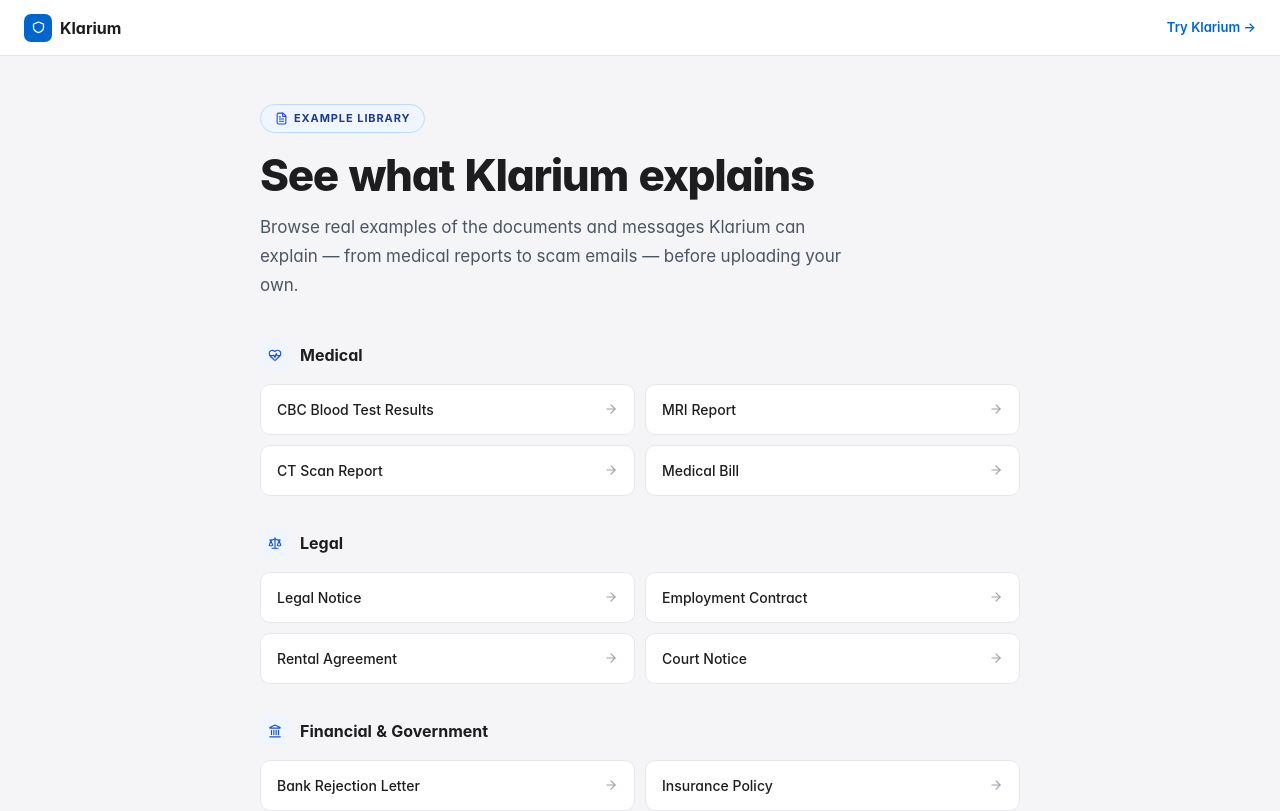
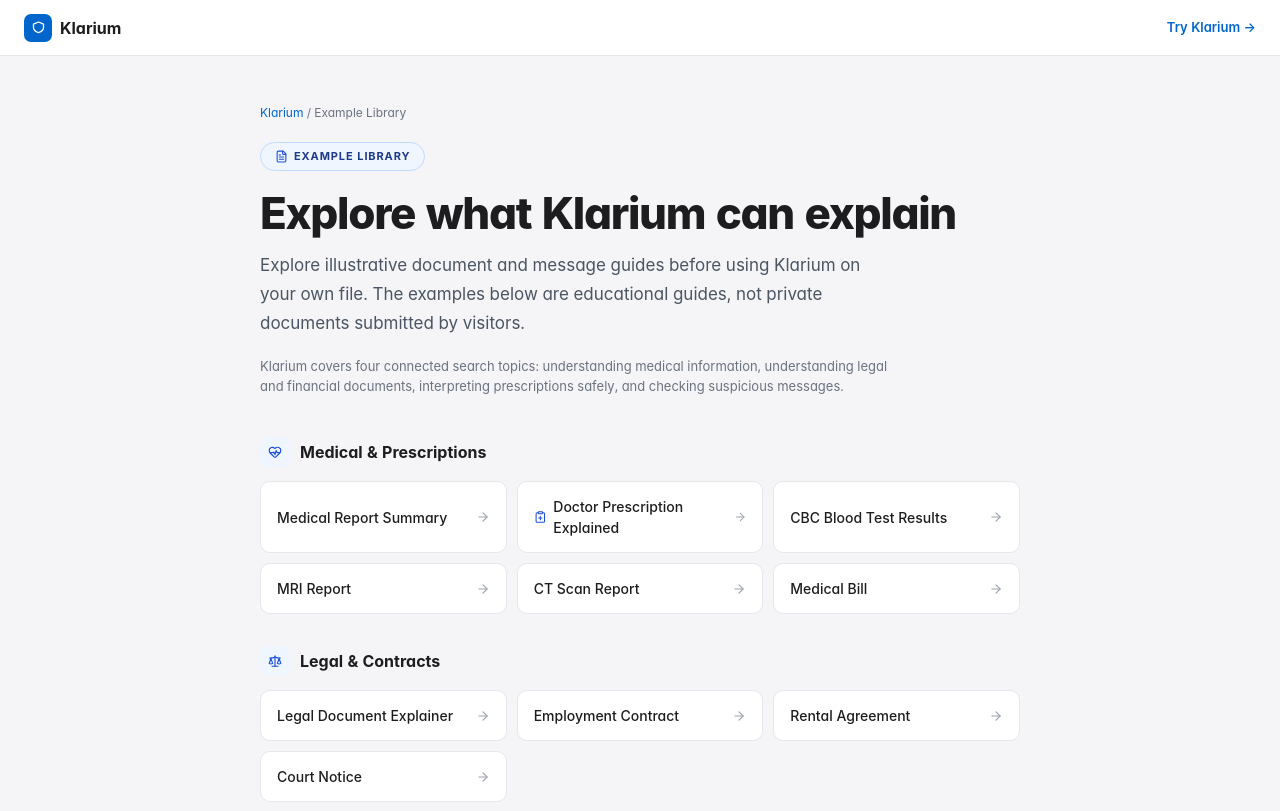
Before and after one commit to mohammaddanidk-ship-it/klario, a Next.js app: page /example-library in a window 1280 px wide. Shown: the top 811 px of the page. Built offline with nearby package versions, Linux system fonts and the light colour scheme.

Commit message:
seo: improve content hub and add prescription cluster

```diff
--- a/src/app/example-library/page.tsx
+++ b/src/app/example-library/page.tsx
@@ -1,18 +1,20 @@
 import type { Metadata } from "next";
 import Link from "next/link";
-import { HeartPulse, Scale, Landmark, ShieldCheck, FileText, ArrowRight } from "lucide-react";
+import { HeartPulse, Scale, Landmark, ShieldCheck, FileText, ArrowRight, ClipboardPlus } from "lucide-react";
 
 export const metadata: Metadata = {
-  title: "Example Library — See What Klarium Explains | Klarium",
-  description: "Browse real examples of documents Klarium explains — medical reports, legal notices, bank letters, and scam messages — in plain language.",
+  title: "Document & Scam Example Library — What Klarium Explains | Klarium",
+  description: "Browse illustrative examples of documents, prescriptions, medical reports, legal notices, bank letters, and scam messages that Klarium can help explain in plain language.",
   alternates: { canonical: "/example-library" },
 };
 
 const CATEGORIES = [
   {
-    group: "Medical",
+    group: "Medical & Prescriptions",
     icon: HeartPulse,
     items: [
+      { label: "Medical Report Summary", href: "/medical-report-summary-ai" },
+      { label: "Doctor Prescription Explained", href: "/doctor-prescription-explained", icon: ClipboardPlus },
       { label: "CBC Blood Test Results", href: "/example-library/cbc-blood-test-explained" },
       { label: "MRI Report", href: "/example-library/mri-report-explained" },
       { label: "CT Scan Report", href: "/example-library/ct-scan-explained" },
@@ -20,10 +22,10 @@
     ],
   },
   {
-    group: "Legal",
+    group: "Legal & Contracts",
     icon: Scale,
     items: [
-      { label: "Legal Notice", href: "/legal-document-explainer" },
+      { label: "Legal Document Explainer", href: "/legal-document-explainer" },
       { label: "Employment Contract", href: "/employment-contract-explainer" },
       { label: "Rental Agreement", href: "/rental-agreement-explained" },
       { label: "Court Notice", href: "/court-notice-explained" },
@@ -41,10 +43,11 @@
     ],
   },
   {
-    group: "Scam Detection",
+    group: "Scam & Phishing Detection",
     icon: ShieldCheck,
     items: [
-      { label: "Phishing Email", href: "/phishing-email-detector" },
+      { label: "Phishing Email Detector", href: "/phishing-email-detector" },
+      { label: "Scam Message Checker", href: "/scam-message-checker" },
       { label: "Fake Bank Email", href: "/example-library/fake-bank-email-example" },
       { label: "Fake Delivery Scam", href: "/example-library/fake-delivery-scam-example" },
       { label: "WhatsApp Scam", href: "/whatsapp-scam-checker" },
@@ -70,43 +73,41 @@
       </header>
 
       <main style={{ maxWidth: 800, margin: "0 auto", padding: "48px 20px 80px" }}>
+        <nav aria-label="Breadcrumb" style={{ fontSize: 12, color: "#6B7280", marginBottom: 20 }}>
+          <Link href="/" style={{ color: "#0066CC" }}>Klarium</Link><span aria-hidden="true"> / </span><span>Example Library</span>
+        </nav>
         <div style={{ display: "inline-flex", alignItems: "center", gap: 6, padding: "5px 14px", borderRadius: 20, background: "#EFF6FF", border: "1px solid #BFDBFE", marginBottom: 18 }}>
           <FileText size={13} color="#1D4ED8" />
           <span style={{ fontSize: 11, fontWeight: 700, color: "#1E3A8A", letterSpacing: ".08em", textTransform: "uppercase" }}>Example Library</span>
         </div>
-        <h1 style={{ fontSize: "clamp(28px,5vw,44px)", fontWeight: 800, lineHeight: 1.1, letterSpacing: "-.03em", marginBottom: 14 }}>
-          See what Klarium explains
-        </h1>
-        <p style={{ fontSize: 17, color: "#4B5563", lineHeight: 1.7, marginBottom: 40, maxWidth: 600 }}>
-          Browse real examples of the documents and messages Klarium can explain — from medical reports to scam emails — before uploading your own.
+        <h1 style={{ fontSize: "clamp(28px,5vw,44px)", fontWeight: 800, lineHeight: 1.1, letterSpacing: "-.03em", marginBottom: 14 }}>Explore what Klarium can explain</h1>
+        <p style={{ fontSize: 17, color: "#4B5563", lineHeight: 1.7, marginBottom: 18, maxWidth: 640 }}>
+          Explore illustrative document and message guides before using Klarium on your own file. The examples below are educational guides, not private documents submitted by visitors.
+        </p>
+        <p style={{ fontSize: 13, color: "#6B7280", lineHeight: 1.6, marginBottom: 40, maxWidth: 640 }}>
+          Klarium covers four connected search topics: understanding medical information, understanding legal and financial documents, interpreting prescriptions safely, and checking suspicious messages.
         </p>
 
         {CATEGORIES.map((cat) => (
-          <div key={cat.group} style={{ marginBottom: 32 }}>
+          <section key={cat.group} aria-labelledby={`category-${cat.group}`} style={{ marginBottom: 32 }}>
             <div style={{ display: "flex", alignItems: "center", gap: 10, marginBottom: 14 }}>
-              <div style={{ width: 30, height: 30, borderRadius: 8, background: "#EFF6FF", display: "flex", alignItems: "center", justifyContent: "center" }}>
-                <cat.icon size={14} color="#1D4ED8" />
-              </div>
-              <h2 style={{ fontSize: 16, fontWeight: 700 }}>{cat.group}</h2>
+              <div style={{ width: 30, height: 30, borderRadius: 8, background: "#EFF6FF", display: "flex", alignItems: "center", justifyContent: "center" }}><cat.icon size={14} color="#1D4ED8" /></div>
+              <h2 id={`category-${cat.group}`} style={{ fontSize: 16, fontWeight: 700 }}>{cat.group}</h2>
             </div>
-            <div style={{ display: "grid", gridTemplateColumns: "1fr 1fr", gap: 10 }}>
+            <div style={{ display: "grid", gridTemplateColumns: "repeat(auto-fit,minmax(240px,1fr))", gap: 10 }}>
               {cat.items.map((item) => (
-                <Link key={item.href} href={item.href}
-                  style={{ display: "flex", alignItems: "center", justifyContent: "space-between", padding: "14px 16px", background: "#fff", border: "1px solid #E5E7EB", borderRadius: 10, fontSize: 14, fontWeight: 500 }}>
-                  {item.label}
-                  <ArrowRight size={14} color="#9CA3AF" />
+                <Link key={item.href} href={item.href} style={{ display: "flex", alignItems: "center", justifyContent: "space-between", padding: "14px 16px", background: "#fff", border: "1px solid #E5E7EB", borderRadius: 10, fontSize: 14, fontWeight: 500 }}>
+                  <span style={{ display: "flex", alignItems: "center", gap: 7 }}>{item.icon ? <item.icon size={14} color="#1D4ED8" /> : null}{item.label}</span><ArrowRight size={14} color="#9CA3AF" />
                 </Link>
               ))}
             </div>
-          </div>
+          </section>
         ))}
 
         <div style={{ marginTop: 20, padding: "28px 24px", borderRadius: 14, background: "#0A1628", textAlign: "center", color: "#fff" }}>
           <p style={{ fontWeight: 800, fontSize: 20, marginBottom: 8, letterSpacing: "-.03em" }}>Have your own document?</p>
           <p style={{ fontSize: 14, color: "rgba(255,255,255,.55)", marginBottom: 20, lineHeight: 1.6 }}>Skip the examples — get your own explained right now, free.</p>
-          <Link href="/#upload" style={{ display: "inline-block", background: "#0066CC", color: "#fff", padding: "12px 26px", borderRadius: 10, fontWeight: 700, fontSize: 14 }}>
-            Explain My Document →
-          </Link>
+          <Link href="/#upload" style={{ display: "inline-block", background: "#0066CC", color: "#fff", padding: "12px 26px", borderRadius: 10, fontWeight: 700, fontSize: 14 }}>Explain My Document →</Link>
         </div>
       </main>
     </div>
```
